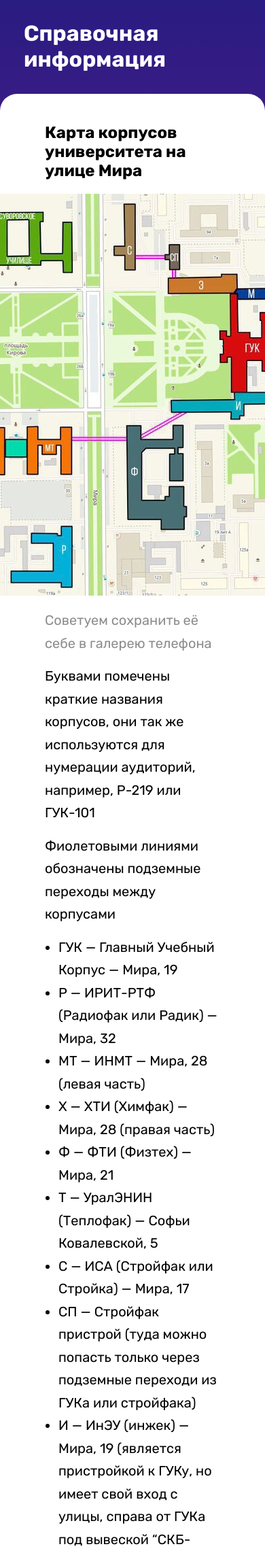
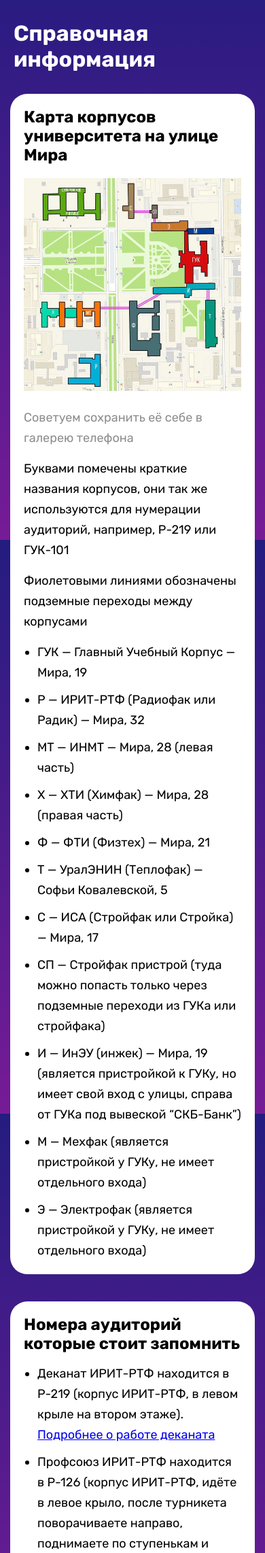
Before and after one commit to Estoneccc/RTFwebsite, a Django app: template website/RTFwebsiteApp/templates/reference-info.html in a window 390 px wide. Shown: the part 50-2334 px from the top of the page at 68% size. Run offline with Django 3.2, Linux system fonts and the light colour scheme; the template is opened without the code that fills it, so the values that code supplies are empty.

Commit message:
добавил адаптив

```diff
--- a/website/RTFwebsiteApp/static/styles/style.css
+++ b/website/RTFwebsiteApp/static/styles/style.css
@@ -111,6 +111,13 @@ nav.menu__body._active {
     padding: 43px 66px;
 }
 
+@media (max-width: 1015px) {
+    .main__block, .main__article-text {
+        margin: 0px 15px;
+        padding: 20px;
+    }
+}
+
 .main__article-text {
     max-width: 1200px;
     margin: 30px auto;
@@ -120,9 +127,22 @@ nav.menu__body._active {
     padding: 20px 40px;
 }
 
+@media (max-width: 1015px) {
+    .main__article-text {
+        margin: 10px 15px;
+        padding: 20px;
+    }
+}
+
 .main__header {
     margin-top: 30px;
     margin-left: 35px;
+}
+
+@media (max-width: 566px) {
+    .main__header {
+        margin-left: 20px;
+    }
 }
 
 .main__block:first-child{
@@ -156,10 +176,19 @@ nav.menu__body._active {
 }
 
 .main__image {
-    display: flex;
-    justify-content: center;
-    margin-top: 20px;
-    margin-bottom: 20px;
+    margin: 20px auto;
+    max-width: 604px;
+}
+
+.main__image img {
+    width: 100%;
+}
+
+@media (max-width: 1015px) {
+    .main__block {
+        margin: 0px 15px;
+        padding: 20px;
+    }
 }
 
 .main__block p, .main__block ul,
@@ -168,6 +197,14 @@ nav.menu__body._active {
     font-style: normal;
     font-weight: 400;
     line-height: 33.5px;
+}
+
+@media (max-width: 566px) {
+    .main__block p, .main__block ul,
+    .main__article-text p {
+        font-size: 18px;
+        line-height: 30px;
+    }
 }
 
 .main__publish-date{
@@ -189,6 +226,12 @@ nav.menu__body._active {
     margin-left: 20px;
 }
 
+@media (max-width: 566px) {
+    .main__block li {
+        margin-top: 10px;
+    }
+}
+
 .tip, .main__publish-date {
     color: rgba(0, 0, 0, 0.45);
 }
```
Also changed, not shown: website/RTFwebsiteApp/static/styles/articles.css (+20 -0 lines), website/RTFwebsiteApp/static/styles/main_page.css (+21 -0 lines).
